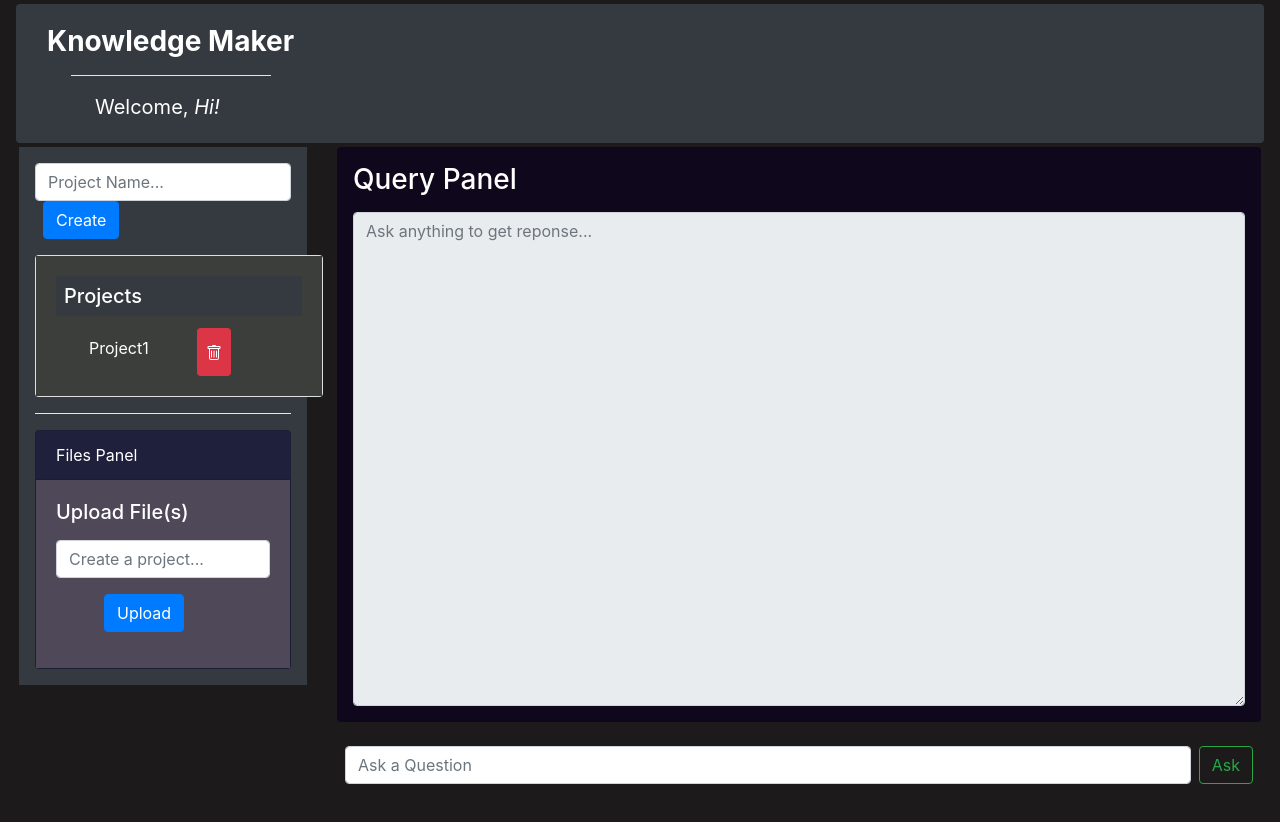
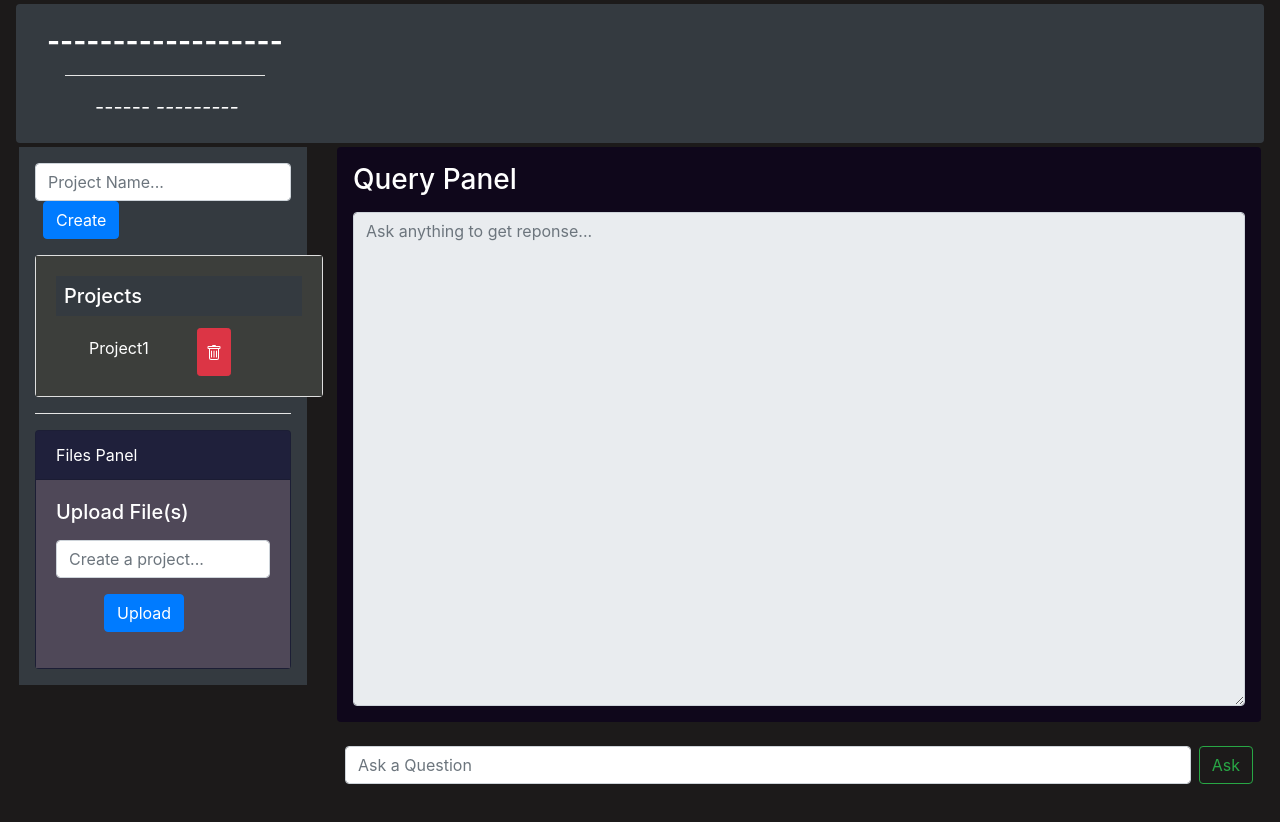
Before and after one commit to Prashant2005/prashant2, a plain HTML site: page bhavya_file_by_prashant.html in a window 1280 px wide. Drawn offline with nearby package versions, Linux system fonts and the light colour scheme.

Commit message:
Update bhavya_file_by_prashant.html

```diff
--- a/bhavya_file_by_prashant.html
+++ b/bhavya_file_by_prashant.html
@@ -15,7 +15,7 @@
       <div class="container-fluid">
         <a class="navbar-brand text-white">
 
-         <h3><b>Knowledge Maker</b></h3><hr style="width: 200px; background-color: white;"></hr><div class=" ml-5">Welcome, <i>Hi!</i></div>
+         <h3><b>------------------</b></h3><hr style="width: 200px; background-color: white;"></hr><div class=" ml-5">------ <i>---------</i></div>
         </a>
       </div>
     </nav>
```
